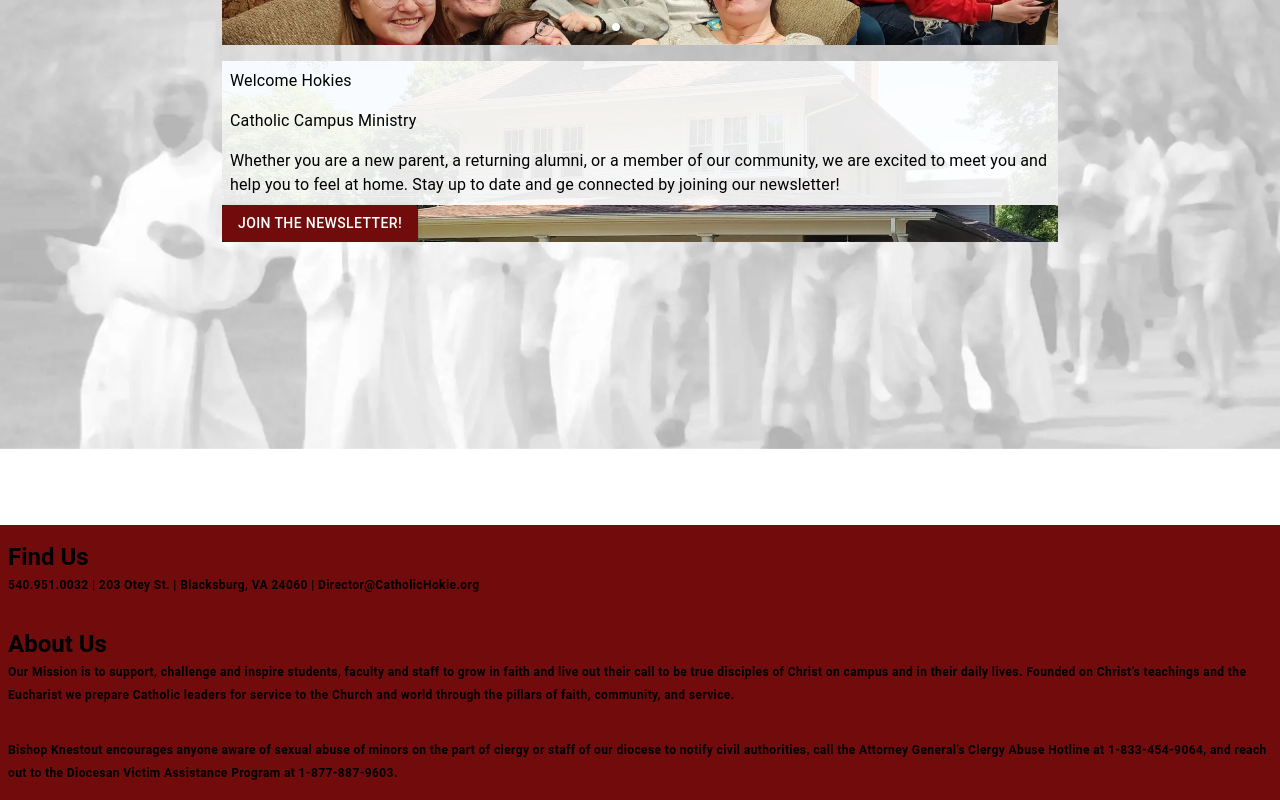
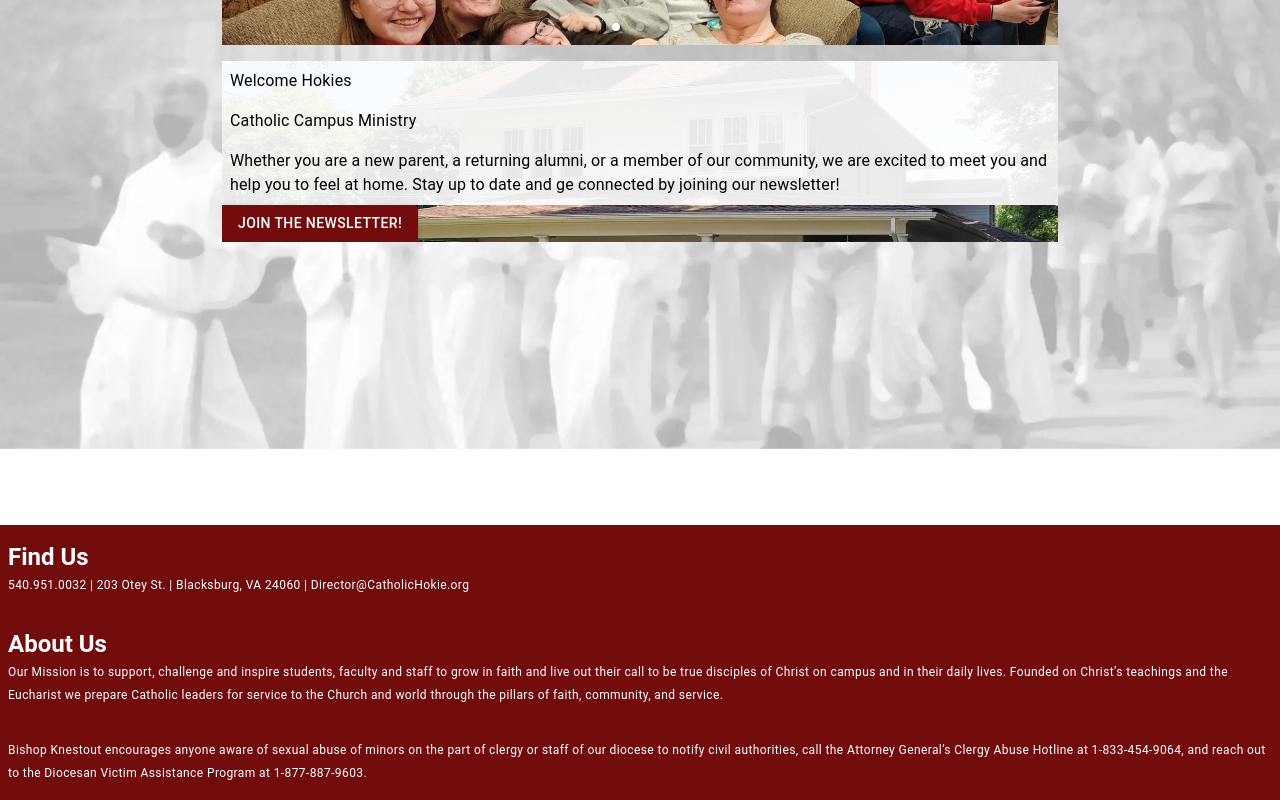
Before and after one commit to CatholicHokies/website, a Next.js app: page / in a window 1280 px wide. Shown: the part 351-1151 px from the top of the page. Built offline with nearby package versions, Linux system fonts and the light colour scheme.

Commit message:
Better type control

```diff
--- a/src/comps/CustomFooter.tsx
+++ b/src/comps/CustomFooter.tsx
@@ -6,10 +6,10 @@
   return (
     <Box className = "smartPadding" sx={{backgroundColor : "primary.main"}}>
       <Box>
-        <Typography variant="h5" sx={{ fontWeight: 'bold' }}>
+        <Typography color="white" variant="h5" sx={{ fontWeight: 'bold' }}>
           Find Us
         </Typography>
-        <Typography variant="caption" sx={{ fontWeight: 'bold' }}>
+        <Typography color="white" variant="caption" >
           540.951.0032 |
           203 Otey St. |
           Blacksburg, VA 24060 |
@@ -18,16 +18,16 @@
       </Box>
 
       <Box>
-        <Typography variant="h5" sx={{ fontWeight: 'bold' }}>
+        <Typography color="white" variant="h5" sx={{ fontWeight: 'bold' }}>
           About Us
         </Typography>
-        <Typography variant="caption" sx={{ fontWeight: 'bold' }}>
+        <Typography color="white" variant="caption" >
           Our Mission is to support, challenge and inspire students, faculty and staff to grow in faith and live out their call to be true disciples of Christ on campus and in their daily lives. Founded on Christ’s teachings and the Eucharist we prepare Catholic leaders for service to the Church and world through the pillars of faith, community, and service.
         </Typography>
       </Box>
 
       <Box>
-        <Typography variant="caption" sx={{ fontWeight: 'bold' }}>
+        <Typography color="white" variant="caption" >
         Bishop Knestout encourages anyone aware of sexual abuse of minors on the part of clergy or staff of our diocese to notify civil authorities, call the Attorney General’s Clergy Abuse Hotline at 1-833-454-9064, and reach out to the Diocesan Victim Assistance Program at 1-877-887-9603.
         </Typography>
       </Box>
--- a/src/comps/LogoPopup.tsx
+++ b/src/comps/LogoPopup.tsx
@@ -1,6 +1,6 @@
 "use cleint";
 
-import React, { useState, useEffect } from 'react';
+import React, { useState, useEffect, ReactNode  } from 'react';
 
 // Get my CCM logo from the public folder
 // and display it in a popup
@@ -9,13 +9,18 @@
 import Box from '@mui/material/Box';
 import Typography from '@mui/material/Typography';
 
+interface MyComponentProps {
+    children: ReactNode;
+  }
 
-export default function LogoPopup({children}) {
+export default function LogoPopup({children} : MyComponentProps ) {
     const [shown, setShown] = useState(true);
+    const [css, setCss] = useState("hidden");
 
     useEffect(() => {
         setTimeout(() => {
             setShown(false);
+            setCss("visible")
         }, 1200);
     }
     );
@@ -34,7 +39,7 @@
                     <Typography>CCM at VT</Typography>
                 </Box>
             </Box>}
-            { !shown && <div>{children}</div>}
+            {<div style={{visibility: css}}>{children}</div>}
         </div>
     )
 }
```
